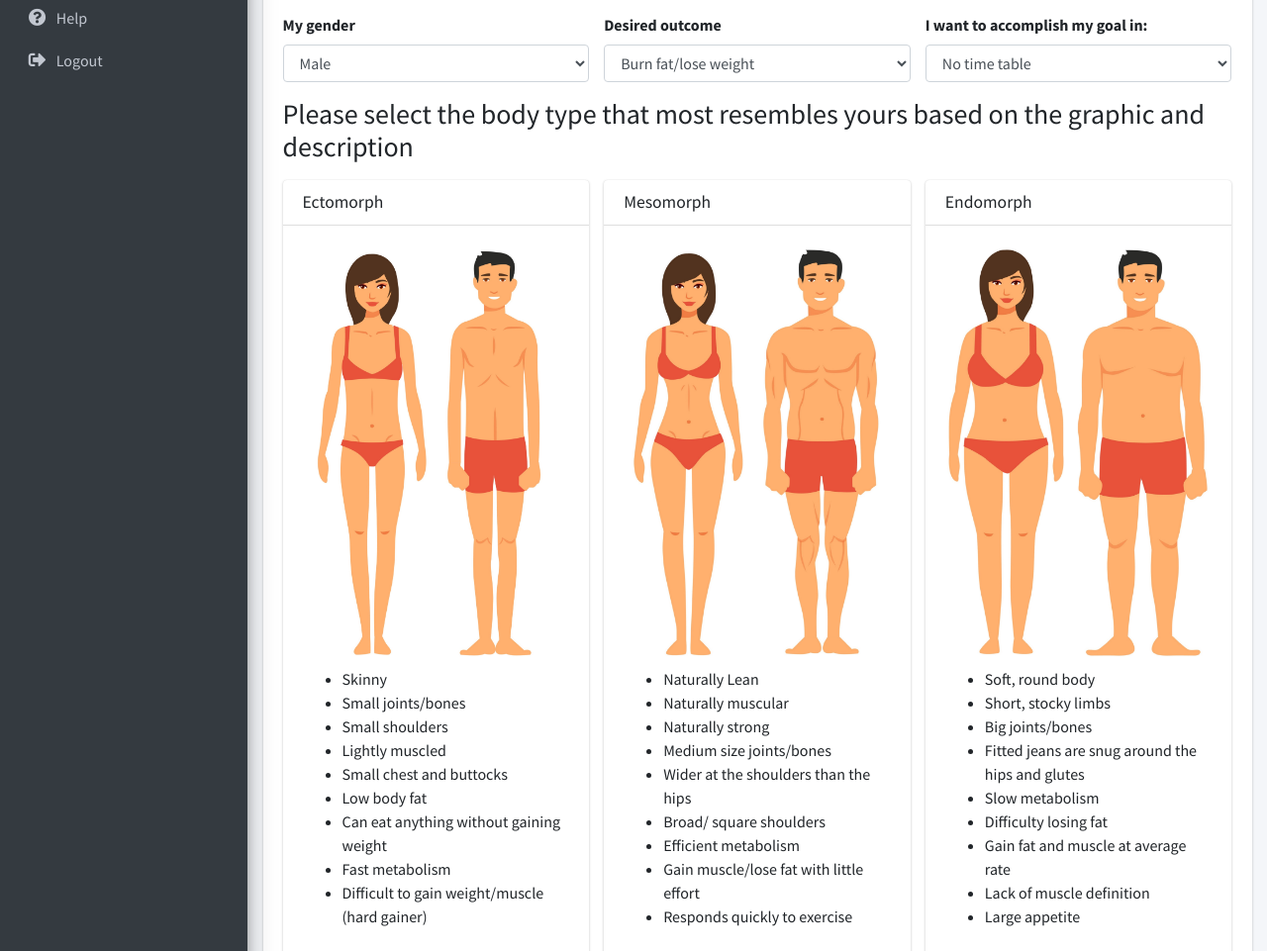
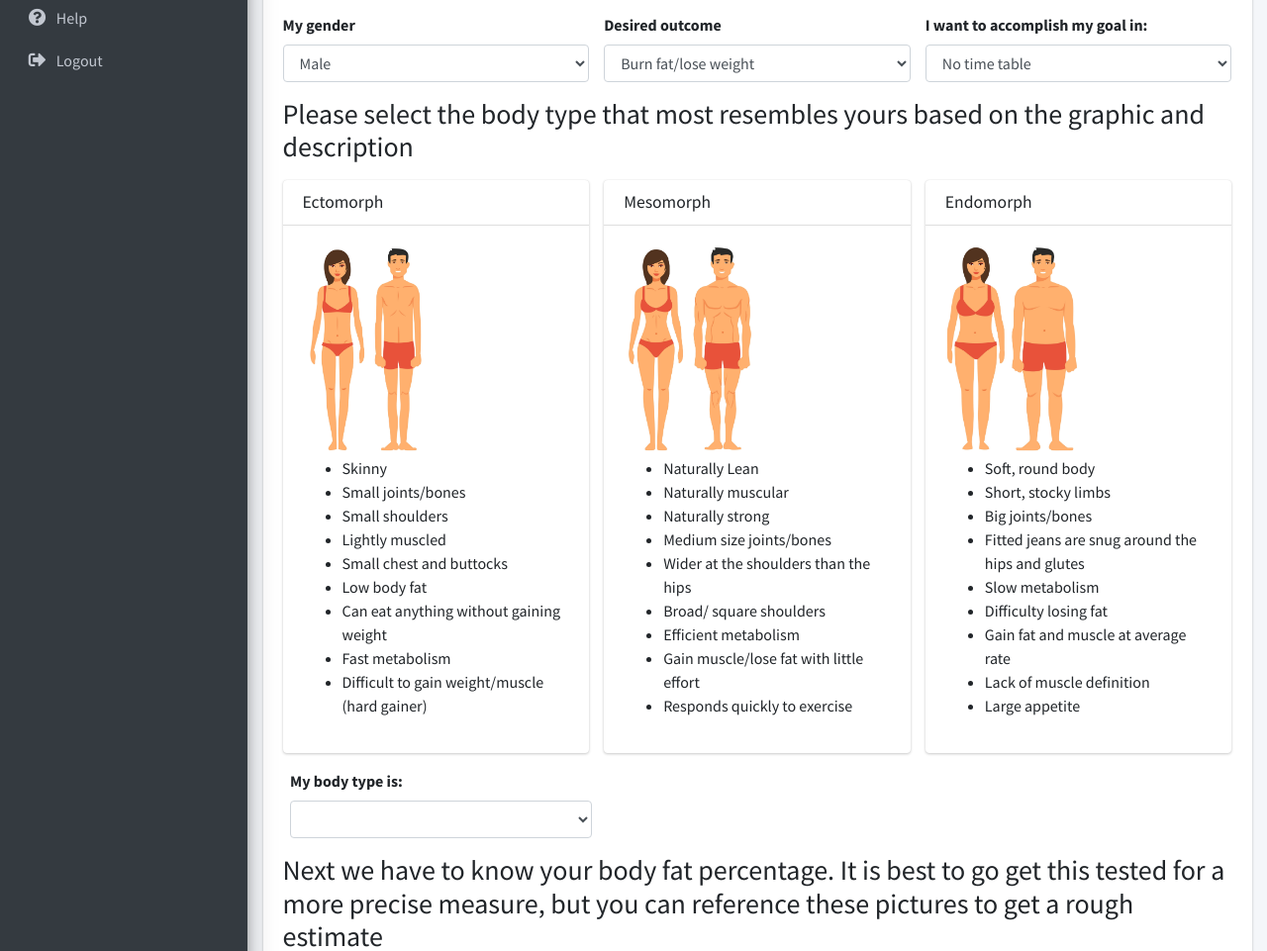
Before and after one commit to reynolj/OrganicTransformations, a PHP site: page /nutrition.php in a window 1280 px wide. Shown: the part 358-1319 px from the top of the page at 99% size. Run offline with PHP 8.4, Linux system fonts and the light colour scheme; the visitor is signed in with stand-in values (Sample User, id 1); some libraries are stand-ins or nearby versions.

Commit message:
fixed scaling issue with cards in firefox/edge

```diff
--- a/pn/nutrition.php
+++ b/pn/nutrition.php
@@ -1,5 +1,5 @@
 <?php
-// require("api/auth/login_check.php"); //Make sure the users is logged in
+require("api/auth/login_check.php"); //Make sure the users is logged in
 $title = "OT | Nutrition"; //Set the browser title
 $highlight = "Nutrition"; //Select which tab in the navigation to highlight
 require("structure/top.php"); //Include the sidebar HTML
@@ -97,19 +97,20 @@
 
                 </div>
                 <h3><p>Please select the body type that most resembles yours based on the graphic and description</p></h3>
-                <td>
+
                 <div class="row">
-                          <div class="col-sm-4">
+                   <div class="col-md-4">
                       <div class="card">
                          <div class="card-header">
                               <h3 class="card-title">
-
                                  Ectomorph
                                </h3>
                          </div>
                               <!-- /.card-header -->
                               <div class="card-body">
-                              <img style='height: 100%; width: 100%; object-fit: contain' src="images/ectos.jpg">
+                                <div>
+                                <img style='height: 50%; width: 50%; object-fit: contain' src="images/ectos.jpg">
+                                 </div>
                                 <ul>
                                   <li>Skinny</li>
                                   <li>Small joints/bones</li>
@@ -121,8 +122,6 @@
                                   <li>Fast metabolism</li>
                                   <li>Difficult to gain weight/muscle (hard gainer)</li>
                                   </ul>
-                                  <td>
-                                  </td>
                               </div>
                               <!-- /.card-body -->
                       </div>
@@ -138,7 +137,9 @@
                               </div>
                               <!-- /.card-header -->
                               <div class="card-body">
-                              <img style='height: 100%; width: 100%; object-fit: contain' src="images/mesos.jpg">
+                                 <div>
+                                 <img style='height: 50%; width: 50%; object-fit: contain' src="images/mesos.jpg">
+                                 </div>
                                   <ul>
                                   <li>Naturally Lean</li>
                                   <li>Naturally muscular</li>
@@ -150,8 +151,6 @@
                                   <li>Gain muscle/lose fat with little effort</li>
                                   <li>Responds quickly to exercise</li>
                                   </ul>
-                                  <td>
-                                  </td>
                               </div>
                               <!-- /.card-body -->
                             </div>
@@ -167,7 +166,9 @@
                               </div>
                               <!-- /.card-header -->
                               <div class="card-body">
-                              <img style='height: 100%; width: 100%; object-fit: contain' src="images/Endos.jpg">
+                                <div>
+                                <img style='height: 50%; width: 50%; object-fit: contain' src="images/Endos.jpg">
+                                </div>
                                 <ul>
                                 <li>Soft, round body</li>
                                 <li>Short, stocky limbs</li>
@@ -187,6 +188,7 @@
                    </div>
                           <!-- ./col -->
                 </div>
+
                          <div class="col-sm-4">
                                             <div class="form-group">
                                                 <label>My body type is:</label>
@@ -198,27 +200,38 @@
                                                 </select>
                                               </div>
                                         </div>
-                        <h3><p>Next we have to know your body fat percentage. It is best to go get this tested for a more precise measure, but you can use these pictures to get a rough estimate</p></h3>
-                        <img style='height: 100%; width: 100%; object-fit: contain' src="images/fatM.jpg">
-                        <img style='height: 100%; width: 100%; object-fit: contain' src="images/fatF.jpg">
-
+                          <div>
+                             <h3>
+                            <p>Next we have to know your body fat percentage. It is best to go get this tested for a
+                            more precise measure, but you can reference these pictures to get a rough estimate</p>
+                             </h3>
+                            <img style='height: 50%; width: 50%; object-fit: contain' src="images/fatM.jpg">
+                            <img style='height: 50%; width: 50%; object-fit: contain' src="images/fatF.jpg">
+                           </div
                             <div class="col-sm-4">
                               <div class="form-group">
                                 <label>My body fat percentage:</label>
                                 <input type="text" class="form-control" placeholder="Enter your body fat % here" required>
                                </div>
                              </div>
+
                               <div class="col-sm-4">
                                 <td>
                                  <button type="button" class="btn btn-block btn-primary">Calculate my nutrition plan</button>
                                 </td>
+                              </div>
+
+
+
                 </div>
               </div>
             </div>
 
 
 
-      </div><!-- /.container-fluid -->
+
+      </div>
+      <!-- /.container-fluid -->
     </div>
     <!-- /.content -->
   </div>
```
Lines whose indentation alone changed are shown as unchanged.
